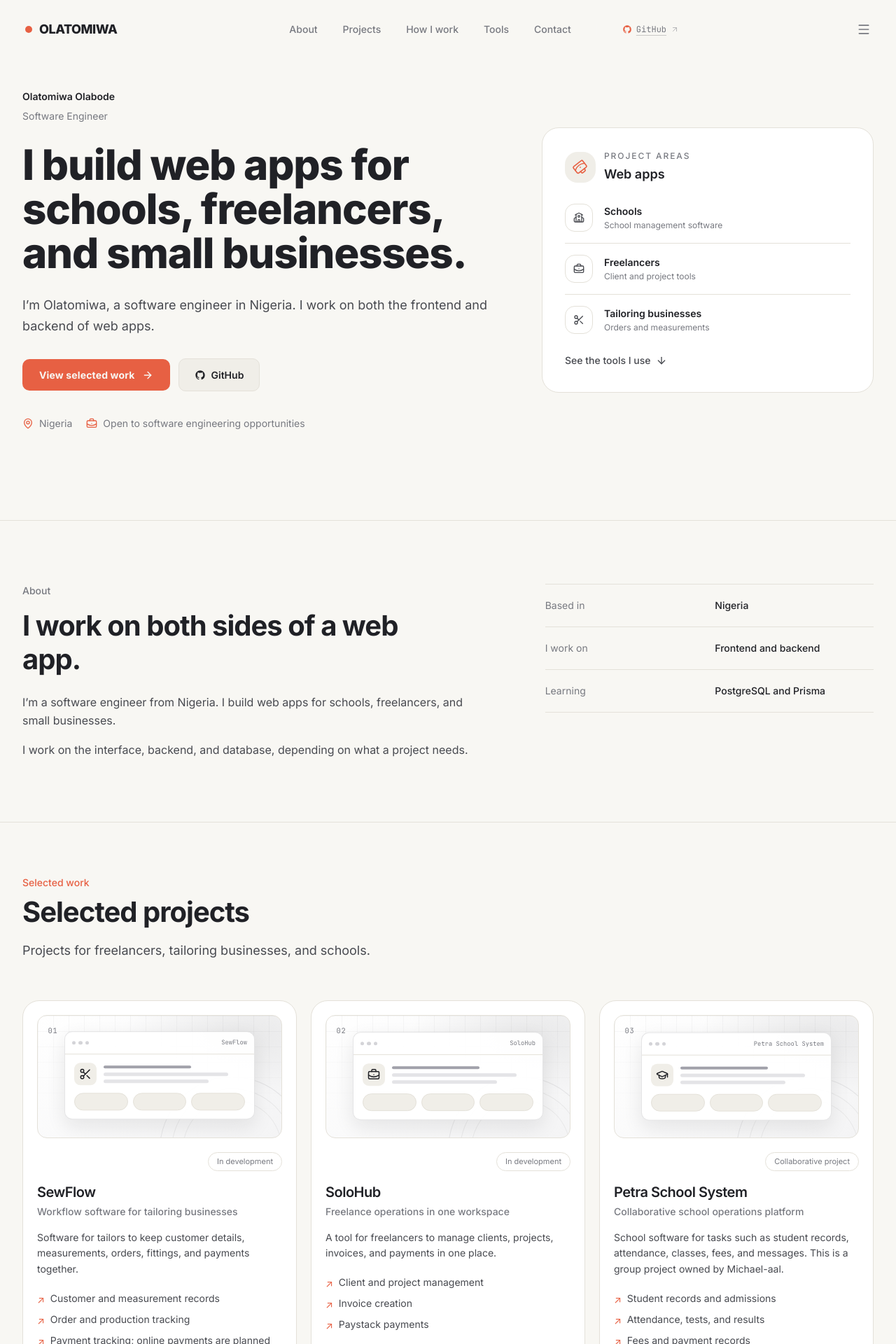
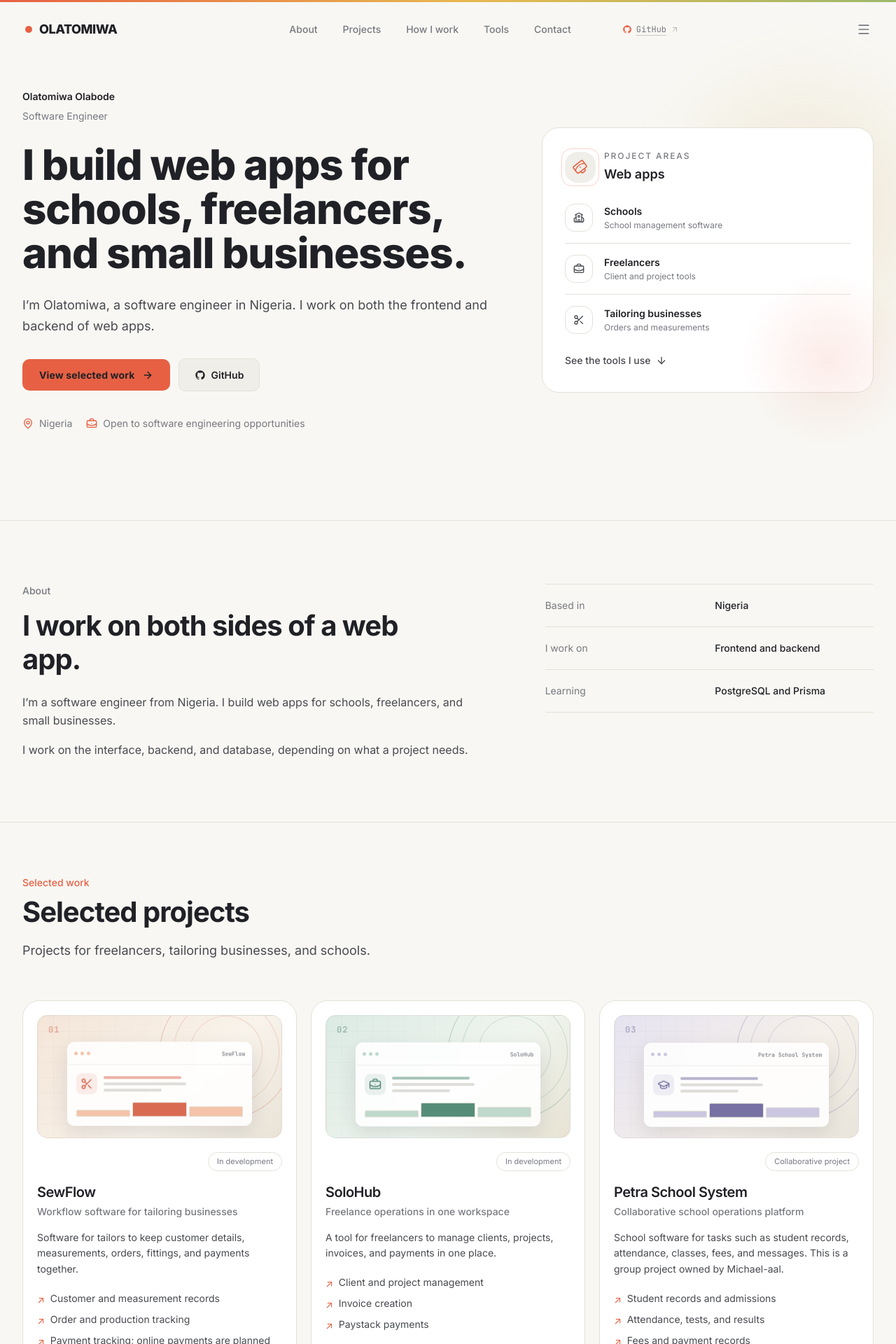
Before and after one commit to OlatomiwaTech/OlatomiwaTech.github.io, a React (Vite) app: page / in a window 1280 px wide. Shown: the top 1920 px of the page at 70% size. Built offline with nearby package versions, Linux system fonts and the light colour scheme.

Commit message:
refactor: enhance Hero component with MagneticButton for improved interaction and update styles for clarity

```diff
--- a/src/components/Hero.tsx
+++ b/src/components/Hero.tsx
@@ -1,8 +1,9 @@
 import React from 'react';
-import { motion, useReducedMotion } from 'framer-motion';
+import { motion, useReducedMotion, type Variants } from 'framer-motion';
 import { ArrowDown, ArrowRight, BriefcaseBusiness, MapPin, Scissors, School } from 'lucide-react';
 import { PERSONAL_INFO } from '../data/portfolioData';
 import { GithubIcon } from './icons/GithubIcon';
+import { MagneticButton } from './motion/MotionPrimitives';
 
 const focusAreas = [
   { label: 'Schools', detail: 'School management software', Icon: School },
@@ -10,7 +11,7 @@ const focusAreas = [
   { label: 'Tailoring businesses', detail: 'Orders and measurements', Icon: Scissors },
 ];
 
-const entrance = {
+const entrance: Variants = {
   hidden: { opacity: 0, y: 18 },
   show: { opacity: 1, y: 0, transition: { duration: 0.55, ease: [0.22, 1, 0.36, 1] } },
 };
@@ -48,9 +49,11 @@ export const Hero: React.FC = () => {
           </motion.p>
 
           <motion.div variants={entrance} className="flex flex-wrap items-center gap-3 pt-1">
-            <button type="button" onClick={() => scrollTo('#projects')} className="btn-primary">
-              View selected work <ArrowRight className="h-4 w-4" aria-hidden="true" />
-            </button>
+            <MagneticButton>
+              <button type="button" onClick={() => scrollTo('#projects')} className="btn-primary">
+                View selected work <ArrowRight className="h-4 w-4" aria-hidden="true" />
+              </button>
+            </MagneticButton>
             <a href={PERSONAL_INFO.githubUrl} target="_blank" rel="noopener noreferrer" className="btn-ghost">
               <GithubIcon className="h-4 w-4" /> GitHub
             </a>
--- a/src/components/Navbar.tsx
+++ b/src/components/Navbar.tsx
@@ -74,8 +74,9 @@ export const Navbar: React.FC = () => {
                 }`}
               >
                 {label}
-                {active && (
-                  <motion.span layoutId="active-nav" transition={{ type: 'spring', stiffness: 360, damping: 30 }} className="absolute bottom-1 left-0 right-0 h-0.5 origin-left bg-[var(--accent)]" />
+                {active && (reduceMotion
+                  ? <span className="absolute bottom-1 left-0 right-0 h-0.5 bg-[var(--accent)]" />
+                  : <motion.span layoutId="active-nav" transition={{ type: 'spring', stiffness: 360, damping: 30 }} className="absolute bottom-1 left-0 right-0 h-0.5 origin-left bg-[var(--accent)]" />
                 )}
               </a>
             );
--- a/src/components/ProjectSection.tsx
+++ b/src/components/ProjectSection.tsx
@@ -114,7 +114,7 @@ const AnimatedProjectCard: React.FC<{ project: Project; index: number; onOpenMod
             initial={reduceMotion ? false : { opacity: 0, x: -8 }}
             whileInView={{ opacity: 1, x: 0 }}
             viewport={{ once: true }}
-            transition={{ duration: 0.35, delay: reduceMotion ? 0 : index * 0.1 + featureIndex * 0.06 }}
+            transition={{ duration: reduceMotion ? 0 : 0.35, delay: reduceMotion ? 0 : index * 0.1 + featureIndex * 0.06 }}
             className="flex items-start gap-2"
           >
             <span className="mt-0.5 text-[var(--accent)]" aria-hidden="true">↗</span>
--- a/src/data/githubProjects.generated.json
+++ b/src/data/githubProjects.generated.json
@@ -1,5 +1,5 @@
 {
-  "generatedAt": "2026-10-03T07:11:13.803Z",
+  "generatedAt": "2026-10-03T07:12:00.291Z",
   "repositories": [
     {
       "name": "OlatomiwaTech.github.io",
@@ -11,7 +11,7 @@
       "topics": [],
       "stargazers_count": 1,
       "forks_count": 0,
-      "updated_at": "2026-10-03T07:11:01Z",
+      "updated_at": "2026-10-03T07:11:45Z",
       "archived": false,
       "visibility": "public",
       "owner": {
--- a/src/index.css
+++ b/src/index.css
@@ -386,7 +386,7 @@
   }
 }
 
-/* Keep section backgrounds and hover states calm and consistent. */
+/* Shared surfaces keep sections clear while motion adds a little depth. */
 .section-shell,
 .section-shell > div {
   background-color: transparent;
@@ -434,6 +434,154 @@ main .bg-\[var\(--surface-card\)\] {
 
 .section-header__intro {
   max-width: var(--measure-prose);
+}
+
+.scroll-progress {
+  position: absolute;
+  inset: 0 0 auto;
+  z-index: 2;
+  height: 3px;
+  transform-origin: left;
+  background: linear-gradient(90deg, var(--accent), #e8b84f 52%, #9cb96a);
+}
+
+.hero-section::before {
+  position: absolute;
+  inset: 0;
+  content: "";
+  pointer-events: none;
+  opacity: 0.44;
+  background-image: radial-gradient(rgba(32, 33, 38, 0.14) 0.7px, transparent 0.7px);
+  background-size: 22px 22px;
+  mask-image: linear-gradient(90deg, black, transparent 72%);
+}
+
+.hero-wash {
+  position: absolute;
+  top: 9%;
+  right: -6rem;
+  width: clamp(18rem, 38vw, 38rem);
+  aspect-ratio: 1;
+  border-radius: 50%;
+  background: radial-gradient(circle, rgba(231, 96, 67, 0.16), rgba(214, 194, 113, 0.1) 42%, transparent 72%);
+  filter: blur(18px);
+  pointer-events: none;
+}
+
+.hero-focus-card {
+  box-shadow: 0 18px 50px rgba(38, 42, 52, 0.07);
+  transform-style: preserve-3d;
+}
+
+.hero-card-glow {
+  position: absolute;
+  right: -4rem;
+  bottom: -5rem;
+  width: 16rem;
+  height: 16rem;
+  border-radius: 50%;
+  background: radial-gradient(circle, rgba(231, 96, 67, 0.12), transparent 68%);
+  pointer-events: none;
+}
+
+.hero-orbit-mark {
+  position: relative;
+}
+
+.hero-orbit-mark::after {
+  position: absolute;
+  inset: -5px;
+  border: 1px solid rgba(231, 96, 67, 0.28);
+  border-radius: 14px;
+  content: "";
+}
+
+.project-art {
+  position: relative;
+  height: 164px;
+  overflow: hidden;
+  isolation: isolate;
+  border: 1px solid rgba(32, 33, 38, 0.07);
+  border-radius: 15px;
+  background: linear-gradient(135deg, #f4e5d8, #f8f3eb 62%, #e9e3d7);
+  --project-accent: #d96b52;
+  --project-accent-soft: #f4c3a9;
+}
+
+.project-art--solohub {
+  background: linear-gradient(135deg, #dceae4, #eff5ee 58%, #e8e3d4);
+  --project-accent: #568d79;
+  --project-accent-soft: #bfd9cc;
+}
+
+.project-art--petra-school-project {
+  background: linear-gradient(135deg, #e6e3f1, #f5f0e9 62%, #e9e5db);
+  --project-accent: #7771a3;
+  --project-accent-soft: #cbc7e1;
+}
+
+.project-art__grid {
+  position: absolute;
+  inset: 0;
+  opacity: 0.32;
+  background-image: linear-gradient(rgba(32, 33, 38, 0.08) 1px, transparent 1px), linear-gradient(90deg, rgba(32, 33, 38, 0.08) 1px, transparent 1px);
+  background-size: 22px 22px;
+  mask-image: linear-gradient(120deg, black, transparent 78%);
+}
+
+.project-art__orbit {
+  position: absolute;
+  top: -43px;
+  right: 2%;
+  width: 190px;
+  height: 190px;
+  border: 1px solid color-mix(in srgb, var(--project-accent) 34%, transparent);
+  border-radius: 50%;
+}
+
+.project-art__orbit::before,
+.project-art__orbit::after {
+  position: absolute;
+  inset: 18px;
+  border: 1px solid color-mix(in srgb, var(--project-accent) 24%, transparent);
+  border-radius: 50%;
+  content: "";
+}
+
+.project-art__orbit::after { inset: 42px; }
+.project-art__orbit span { position: absolute; top: 27px; left: 16px; width: 8px; height: 8px; border-radius: 50%; background: var(--project-accent); }
+.project-art__number { position: absolute; top: 12px; left: 15px; color: color-mix(in srgb, var(--project-accent) 55%, transparent); font: 600 12px var(--font-mono); }
+
+.project-art__preview {
+  position: absolute;
+  right: 12%;
+  bottom: 15px;
+  width: min(76%, 278px);
+  overflow: hidden;
+  border: 1px solid rgba(255, 255, 255, 0.85);
+  border-radius: 10px;
+  background: rgba(255, 255, 255, 0.87);
+  box-shadow: 0 10px 28px rgba(38, 42, 52, 0.12);
+  backdrop-filter: blur(8px);
+}
+
+.project-art__preview-top { display: flex; height: 25px; align-items: center; gap: 4px; padding: 0 9px; border-bottom: 1px solid rgba(32, 33, 38, 0.07); color: var(--text-muted); font: 500 8px var(--font-mono); }
+.project-art__preview-top i { width: 5px; height: 5px; border-radius: 50%; background: var(--project-accent-soft); }
+.project-art__preview-top span { margin-left: auto; }
+.project-art__preview-body { display: grid; grid-template-columns: 30px 1fr 56px; align-items: center; gap: 9px; padding: 12px; }
+.project-art__preview-icon { display: grid; width: 30px; height: 30px; place-items: center; border-radius: 8px; background: color-mix(in srgb, var(--project-accent) 13%, white); color: var(--project-accent); }
+.project-art__lines { display: grid; gap: 5px; }
+.project-art__lines i { display: block; height: 4px; border-radius: 4px; background: #deddd9; }
+.project-art__lines i:first-child { width: 83%; background: color-mix(in srgb, var(--project-accent) 52%, white); }
+.project-art__lines i:last-child { width: 62%; }
+.project-art__blocks { display: flex; gap: 3px; align-items: end; height: 23px; }
+.project-art__blocks i { flex: 1; height: 44%; border-radius: 2px 2px 0 0; background: var(--project-accent-soft); }
+.project-art__blocks i:nth-child(2) { height: 90%; background: var(--project-accent); }
+.project-art__blocks i:nth-child(3) { height: 64%; }
+
+@media (max-width: 640px) {
+  .project-art { height: 146px; }
+  .project-art__preview { right: 8%; width: 82%; }
 }
 
 /* ========================================
@@ -512,7 +660,7 @@ main .bg-\[var\(--surface-card\)\] {
   padding: 0.75rem 1.5rem;
   border-radius: var(--radius);
   background: var(--accent);
-  color: var(--background);
+  color: var(--text-primary);
   font-weight: 700;
   font-size: 14px;
   letter-spacing: 0.01em;
@@ -737,6 +885,13 @@ main .bg-\[var\(--surface-card\)\] {
 }
 
 @media (prefers-reduced-motion: reduce) {
+  *, *::before, *::after {
+    scroll-behavior: auto !important;
+    animation-duration: 0.01ms !important;
+    animation-iteration-count: 1 !important;
+    transition-duration: 0.01ms !important;
+  }
+
   .reveal {
     animation: none;
     opacity: 1;
```
